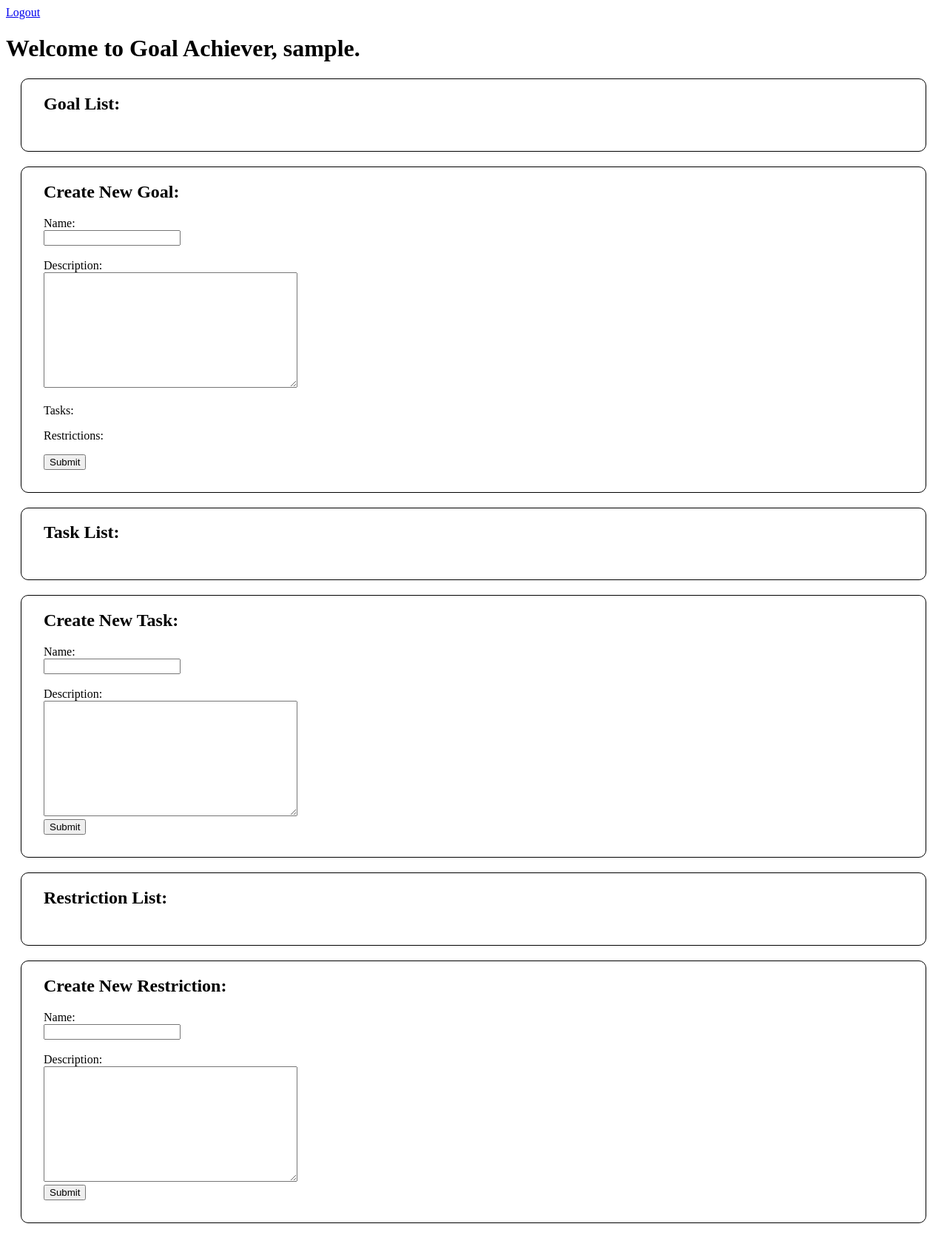
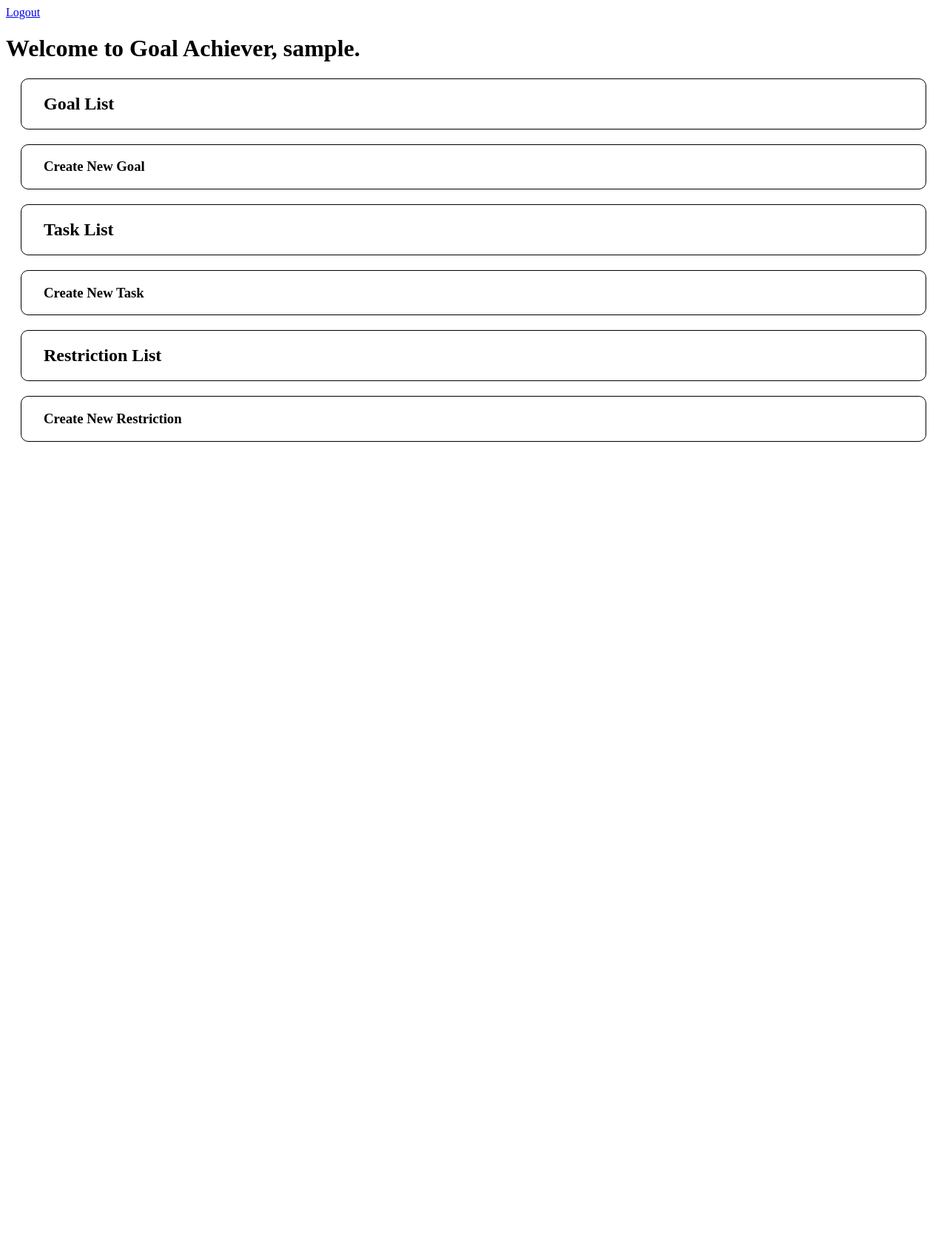
Before and after one commit to Procelius/goal-achiever, a Django app: page /goal_achiever/ in a window 1280 px wide. Shown: the whole page at 74% size. After the commit the page ends 597 px from the top, so only its background shows below. Run offline with Django 3.2, Linux system fonts and the light colour scheme; the visitor is signed in with stand-in values (Sample User, id 1); data that the repository does not hold is empty; some libraries are stand-ins or nearby versions.

Commit message:
add show and hide new item forms functionality

```diff
--- a/goal_achiever/contrib/goals/static/goals/css/goals.css
+++ b/goal_achiever/contrib/goals/static/goals/css/goals.css
@@ -13,6 +13,11 @@ ul {
 .container {
     border: 1px solid black;
     border-radius: 10px;
-    padding: 0 30px 30px 30px;
+    padding: 0 30px;
     margin: 20px;
   }
+
+.accordion {
+    height: 0;
+    overflow: hidden;
+}
--- a/goal_achiever/contrib/goals/templates/goals/edit_item.html
+++ b/goal_achiever/contrib/goals/templates/goals/edit_item.html
@@ -25,6 +25,7 @@
     <input type="submit" id="save" name="edit" value="Save">
     <input type="submit" id="delete" name="delete" value="Delete">
     <a href="{% url 'goal_list' %}">Cancel</a>
+    <br><br>
   </form>
 </div>
 {% endblock %}
--- a/goal_achiever/contrib/goals/templates/goals/goal_list.html
+++ b/goal_achiever/contrib/goals/templates/goals/goal_list.html
@@ -7,7 +7,7 @@
 {% block content %}
 
 <div class="container">
-  <h2>Goal List:</h2>
+  <h2>Goal List</h2>
   <ul>
     {% for goal in goals %}
       <li><a href="{% url 'edit_item' item_type='goal' pk=goal.pk %}">{{ goal }}</a></li>
@@ -15,9 +15,9 @@
   </ul>
 </div>
 
-<div class="container">
-  <h2>Create New Goal:</h2>
-  <div id="goal-form">
+<div class="container switch">
+  <h3>Create New Goal</h3>
+  <div class="accordion">
     <form action="" method="POST">
       {% csrf_token %}
       <input type="hidden" name='form_type' value="goal">
@@ -32,12 +32,14 @@
       <label for="id_restrictions">Restrictions:</label>
       {{ goal_form.restrictions }}
       <input type="submit" value="Submit">
+      <span class="cancel">Cancel</span>
+      <br><br>
     </form>
   </div>
 </div>
 
 <div class="container">
-  <h2>Task List:</h2>
+  <h2>Task List</h2>
   <ul>
     {% for task in tasks %}
       <li><a href="{% url 'edit_item' item_type='task' pk=task.pk %}">{{ task }}</a></li>
@@ -45,9 +47,9 @@
   </ul>
 </div>
 
-<div class="container">
-  <h2>Create New Task:</h2>
-  <div id="task-form">
+<div class="container switch">
+  <h3>Create New Task</h3>
+  <div class="accordion">
     <form action="" method="POST">
       {% csrf_token %}
       <input type="hidden" name='form_type' value="task">
@@ -58,12 +60,14 @@
       {{ task_form.description }}
       <br>
       <input type="submit" value="Submit">
+      <span class="cancel">Cancel</span>
+      <br><br>
     </form>
   </div>
 </div>
 
 <div class="container">
-  <h2>Restriction List:</h2>
+  <h2>Restriction List</h2>
   <ul>
     {% for restriction in restrictions %}
       <li><a href="{% url 'edit_item' item_type='restriction' pk=restriction.pk %}">{{ restriction }}</a></li>
@@ -71,9 +75,9 @@
   </ul>
 </div>
 
-<div class="container">
-  <h2>Create New Restriction:</h2>
-  <div id="restriction-form">
+<div class="container switch">
+  <h3>Create New Restriction</h3>
+  <div class="accordion">
     <form action="" method="POST">
       {% csrf_token %}
       <input type="hidden" name='form_type' value="restriction">
@@ -84,6 +88,8 @@
       {{ restriction_form.description }}
       <br>
       <input type="submit" value="Submit">
+      <span class="cancel">Cancel</span>
+      <br><br>
     </form>
   </div>
 </div>
@@ -93,7 +99,14 @@
 {% block js %}
   <script>
     $(document).ready(function() {
-      console.log('js is ready.')
+      $('.container.switch').on('click', function(e) {
+        var $goalForm = $(this).find('div.accordion');
+        if ($goalForm.css('height') == '0px') {
+          $goalForm.css('height', 'auto');
+        } else if (e.target.className == 'cancel') {
+          $goalForm.css('height', '0');
+        }
+      });
     });
   </script>
 {% endblock %}
```
